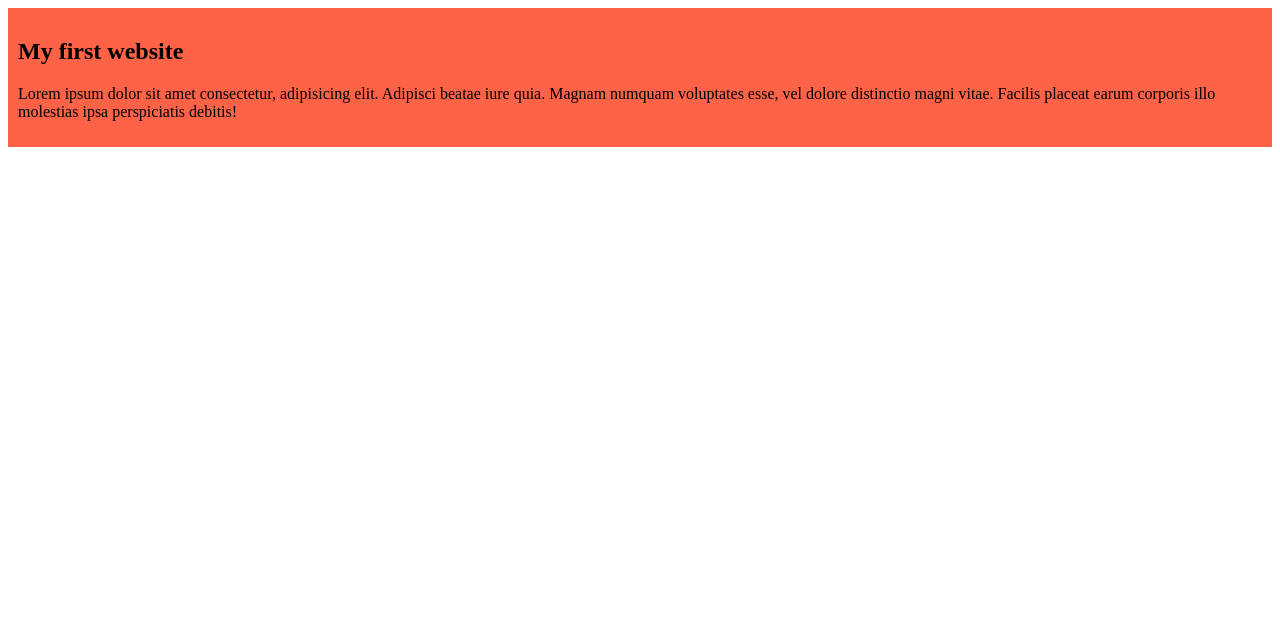
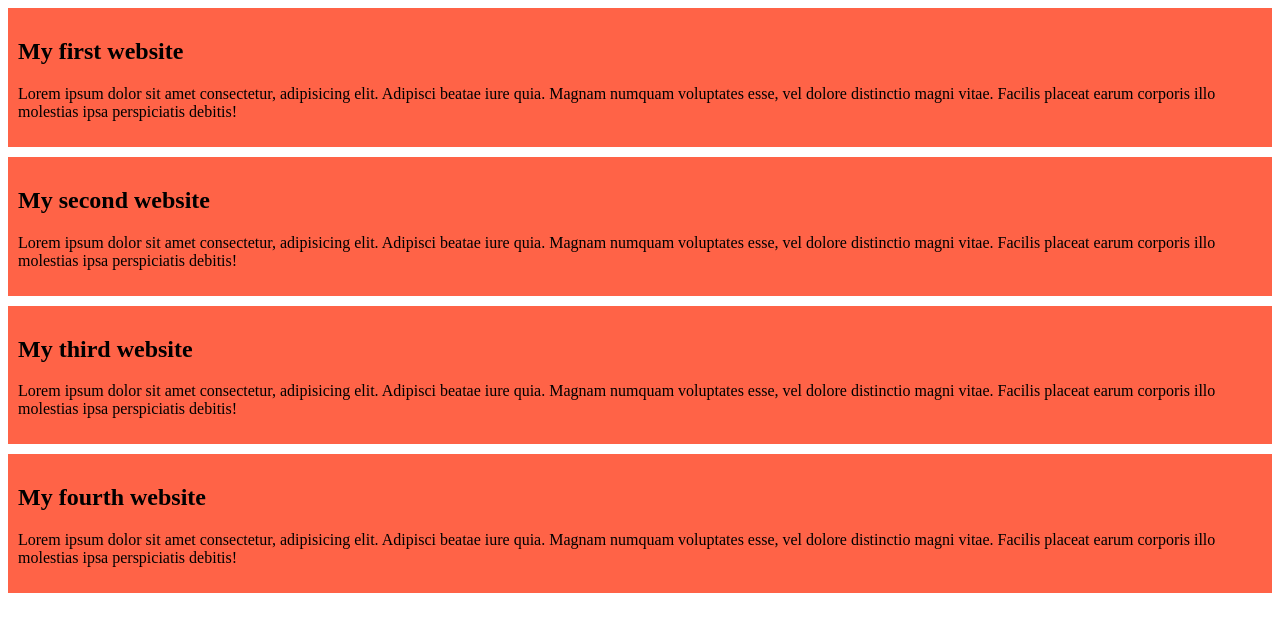
Before and after one commit to rsarker06/my-simple-repository, a plain HTML site: page index.html in a window 1280 px wide. Drawn offline with Linux system fonts and the light colour scheme.

Commit message:
my second and the third blogs

```diff
--- a/index.html
+++ b/index.html
@@ -14,5 +14,43 @@
 
 
   </div>
+  <div>
+    <h2>My second website</h2>
+    <p>Lorem ipsum dolor sit amet consectetur, adipisicing elit. Adipisci beatae iure quia. Magnam numquam voluptates esse, vel dolore distinctio magni vitae. Facilis placeat earum corporis illo molestias ipsa perspiciatis debitis!</p>
+
+
+
+  </div>
+  <div>
+    <h2>My third website</h2>
+    <p>Lorem ipsum dolor sit amet consectetur, adipisicing elit. Adipisci beatae iure quia. Magnam numquam voluptates esse, vel dolore distinctio magni vitae. Facilis placeat earum corporis illo molestias ipsa perspiciatis debitis!</p>
+
+
+
+  </div>
+
+  <div>
+    <h2>My fourth website</h2>
+    <p>Lorem ipsum dolor sit amet consectetur, adipisicing elit. Adipisci beatae iure quia. Magnam numquam voluptates esse, vel dolore distinctio magni vitae. Facilis placeat earum corporis illo molestias ipsa perspiciatis debitis!</p>
+
+
+
+  </div>
+
+
+
+
+
+
+
+
+
+
+
+
+
+
+
+
 </body>
 </html>
--- a/styles/blogs.css
+++ b/styles/blogs.css
@@ -2,4 +2,5 @@ div{
 
     background-color: tomato;
     padding: 10px;
+    margin-bottom: 10px;
 }
```
